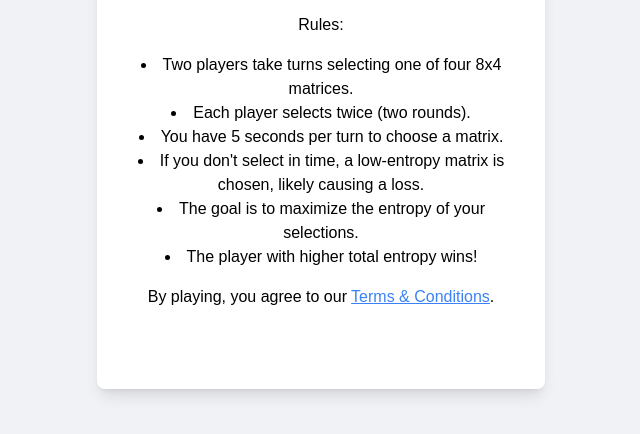
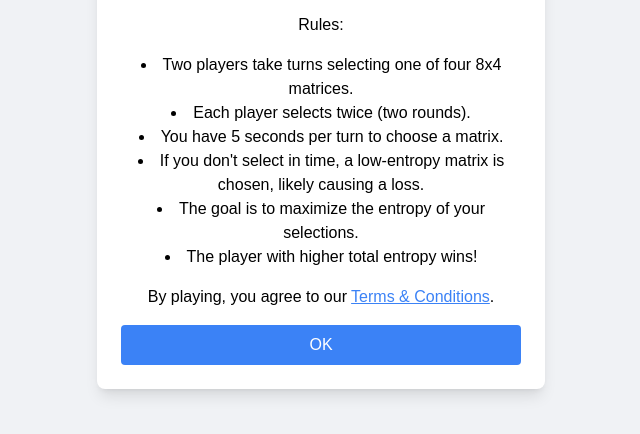
Before and after one commit to weynandkuijpers/minigame, a website: page index.html in a window 1280 px wide. Shown: the part 314-748 px from the top of the page, without its empty margins (319-959 px from the left). Drawn offline with nearby package versions, Linux system fonts and the light colour scheme; a script that the page names is missing.

Commit message:
changed back to blue

```diff
--- a/index.html
+++ b/index.html
@@ -114,7 +114,7 @@
             By playing, you agree to our
             <a href="https://your-domain.com/terms" target="_blank" class="text-blue-500 underline">Terms & Conditions</a>.
         </p>
-        <button id="accept-button" class="bg-black-500 text-white px-4 py-2 rounded hover:bg-blue-600 w-full">OK</button>
+        <button id="accept-button" class="bg-blue-500 text-white px-4 py-2 rounded hover:bg-blue-600 w-full">OK</button>
     </div>
     <div id="game" class="bg-white p-6 rounded-lg shadow-lg w-full max-w-md hidden">
         <h1 class="text-2xl font-bold text-center mb-4">Night Security Key Creator</h1>
```
